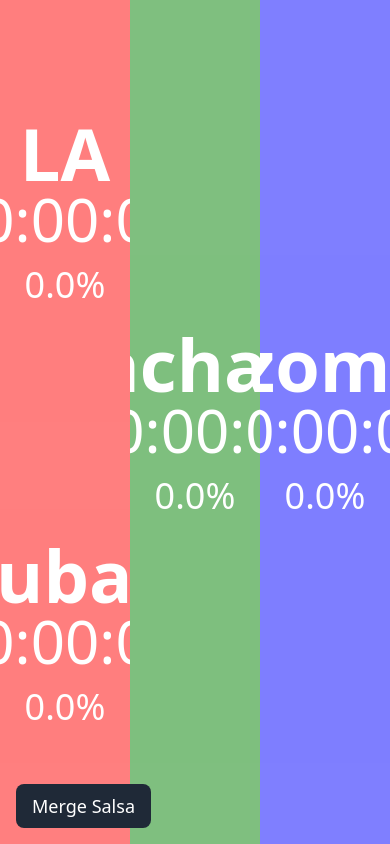
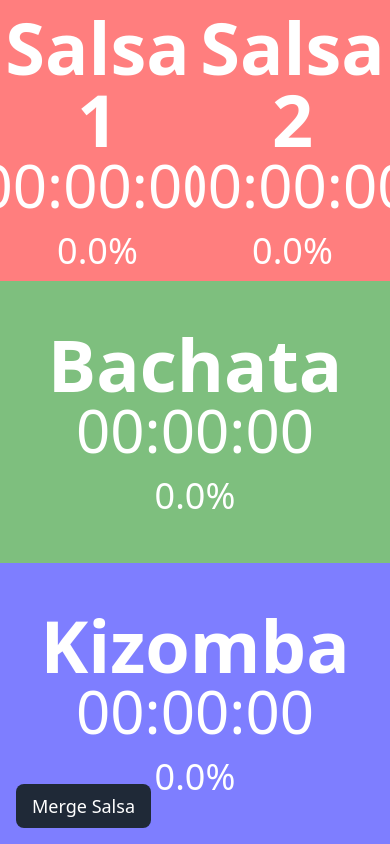
Before and after one commit to bauwenst/bailatiempo, a React (Create React App) app: page / in a window 390 px wide. Both pictures are taken after a click on the button "Split Salsa". Built offline with nearby package versions, Linux system fonts and the light colour scheme.

Commit message:
Support for mobile layout.

```diff
--- a/src/App.jsx
+++ b/src/App.jsx
@@ -1,6 +1,6 @@
 import { useState, useEffect } from "react";
 
-const TimerPlane = ({ title, color, isActive, onClick, time, totalTime, fullHeight = true }) => {
+const TimerPlane = ({ title, color, isActive, onClick, time, totalTime }) => {
   const percentage = totalTime > 0 ? ((time / totalTime) * 100).toFixed(1) : "0.0";
 
   const formatTime = (seconds) => {
@@ -13,7 +13,7 @@ const TimerPlane = ({ title, color, isActive, onClick, time, totalTime, fullHeig
   return (
     <div
       onClick={onClick}
-      className={`w-full ${fullHeight ? "h-full" : "h-1/2"} flex justify-center items-center cursor-pointer transition-all duration-300 relative overflow-hidden ${
+      className={`flex justify-center items-center cursor-pointer transition-all duration-300 relative overflow-hidden w-full h-full ${
         isActive ? "scale-105 shadow-lg z-10" : "opacity-50 z-0"
       }`}
       style={{ backgroundColor: color }}
@@ -48,15 +48,15 @@ export default function App() {
 
   const handleToggle = () => {
     setSplitSalsa((prev) => !prev);
-    if (!splitSalsa) {
-      if (active === "salsa1" || active === "salsa2") {
-        setActive(lastActiveSalsa);
-      }
-    }
   };
 
+  const isMobile = window.innerWidth < window.innerHeight;
+  const containerClasses = isMobile ? "flex flex-col w-screen h-screen" : "flex w-screen h-screen";
+  const panelClasses = isMobile ? "h-1/3 w-full" : "w-1/3 h-full";
+  const salsaPanelClasses = splitSalsa ? (isMobile ? "w-1/2 h-full" : "h-1/2 w-full") : "w-full h-full";
+
   return (
-    <div className="w-screen h-screen flex overflow-hidden relative">
+    <div className={`flex overflow-hidden relative ${containerClasses}`}>
       <div className="absolute bottom-4 left-4 z-20">
         <button
           onClick={handleToggle}
@@ -65,20 +65,26 @@ export default function App() {
           {splitSalsa ? "Merge Salsa" : "Split Salsa"}
         </button>
       </div>
-      <div className={`h-full flex flex-col ${splitSalsa ? "w-1/3" : "w-1/3"}`}>
+      <div className={`${splitSalsa ? (isMobile ? "flex" : "flex flex-col") : ""} ${panelClasses}`}>
         {splitSalsa ? (
           <>
-            <TimerPlane title="LA" color="red" isActive={active === "salsa1"} onClick={() => { setActive("salsa1"); setLastActiveSalsa("salsa1"); }} time={times.salsa1} totalTime={totalTime} fullHeight={false} />
-            <TimerPlane title="Cuban" color="red" isActive={active === "salsa2"} onClick={() => { setActive("salsa2"); setLastActiveSalsa("salsa2"); }} time={times.salsa2} totalTime={totalTime} fullHeight={false} />
+            <div className={salsaPanelClasses}>
+              <TimerPlane title="Salsa 1" color="red" isActive={active === "salsa1"} onClick={() => { setActive("salsa1"); setLastActiveSalsa("salsa1"); }} time={times.salsa1} totalTime={totalTime} />
+            </div>
+            <div className={salsaPanelClasses}>
+              <TimerPlane title="Salsa 2" color="red" isActive={active === "salsa2"} onClick={() => { setActive("salsa2"); setLastActiveSalsa("salsa2"); }} time={times.salsa2} totalTime={totalTime} />
+            </div>
           </>
         ) : (
-          <TimerPlane title="Salsa" color="red" isActive={active === "salsa1" || active === "salsa2"} onClick={() => setActive(lastActiveSalsa)} time={salsaTotal} totalTime={totalTime} />
+          <div className={salsaPanelClasses}>
+            <TimerPlane title="Salsa" color="red" isActive={active === "salsa1" || active === "salsa2"} onClick={() => setActive(lastActiveSalsa)} time={salsaTotal} totalTime={totalTime} />
+          </div>
         )}
       </div>
-      <div className="w-1/3 h-full">
+      <div className={panelClasses}>
         <TimerPlane title="Bachata" color="green" isActive={active === "green"} onClick={() => setActive("green")} time={times.green} totalTime={totalTime} />
       </div>
-      <div className="w-1/3 h-full">
+      <div className={panelClasses}>
         <TimerPlane title="Kizomba" color="blue" isActive={active === "blue"} onClick={() => setActive("blue")} time={times.blue} totalTime={totalTime} />
       </div>
     </div>
```
